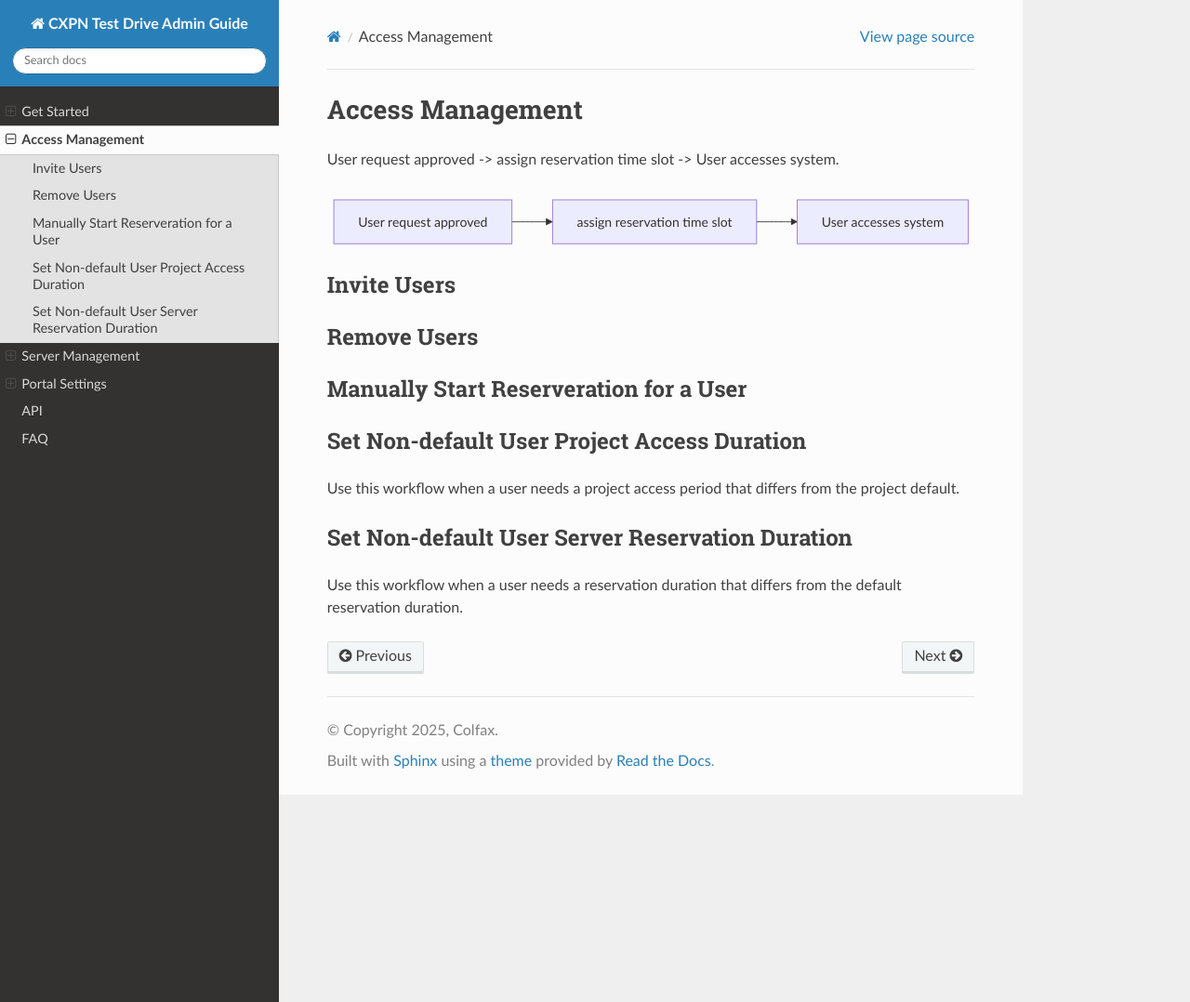
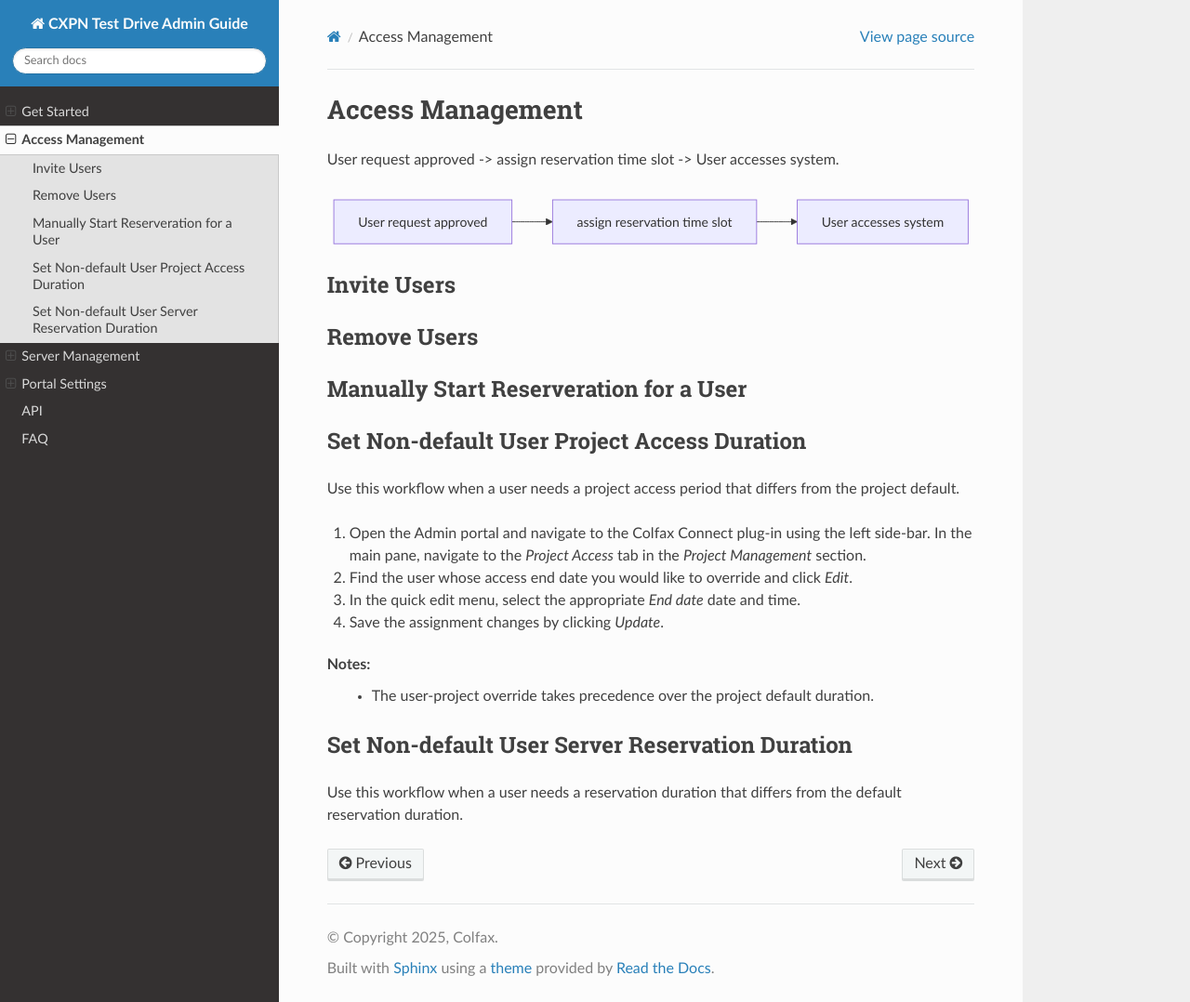
Before and after one commit to ColfaxResearch/cxpn-admin-readthedocs, a Sphinx documentation site: the page built from docs/source/access-management.rst, in a window 1280 px wide and 1078 px high. Shown: the whole window at 93% size. Built offline with Sphinx 7.4.7 and the Read the Docs theme 3.1.0, drawn with Linux system fonts in a browser that asks for light colours.

Commit message:
docs: add non-default project access duration workflow

```diff
--- a/docs/source/access-management.rst
+++ b/docs/source/access-management.rst
@@ -54,6 +54,14 @@ Set Non-default User Project Access Duration
 
 Use this workflow when a user needs a project access period that differs from the project default.
 
+1. Open the Admin portal and navigate to the Colfax Connect plug-in using the left side-bar. In the main pane, navigate to the `Project Access` tab in the `Project Management` section.
+2. Find the user whose access end date you would like to override and click `Edit`.
+3. In the quick edit menu, select the appropriate `End date` date and time.
+4. Save the assignment changes by clicking `Update`.
+
+Notes:
+   - The user-project override takes precedence over the project default duration.
+
 Set Non-default User Server Reservation Duration
 ------------------------------------------------
 
```
